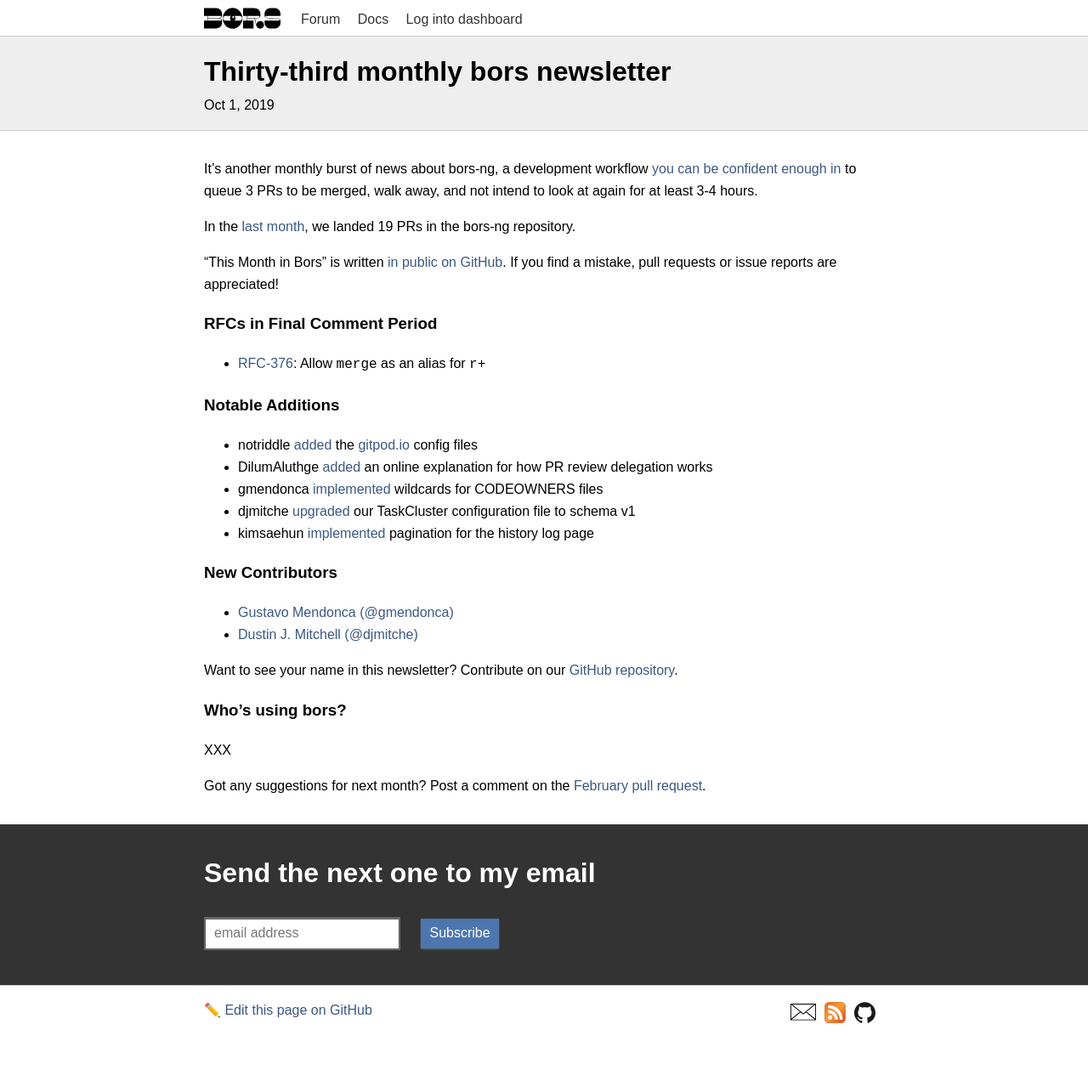
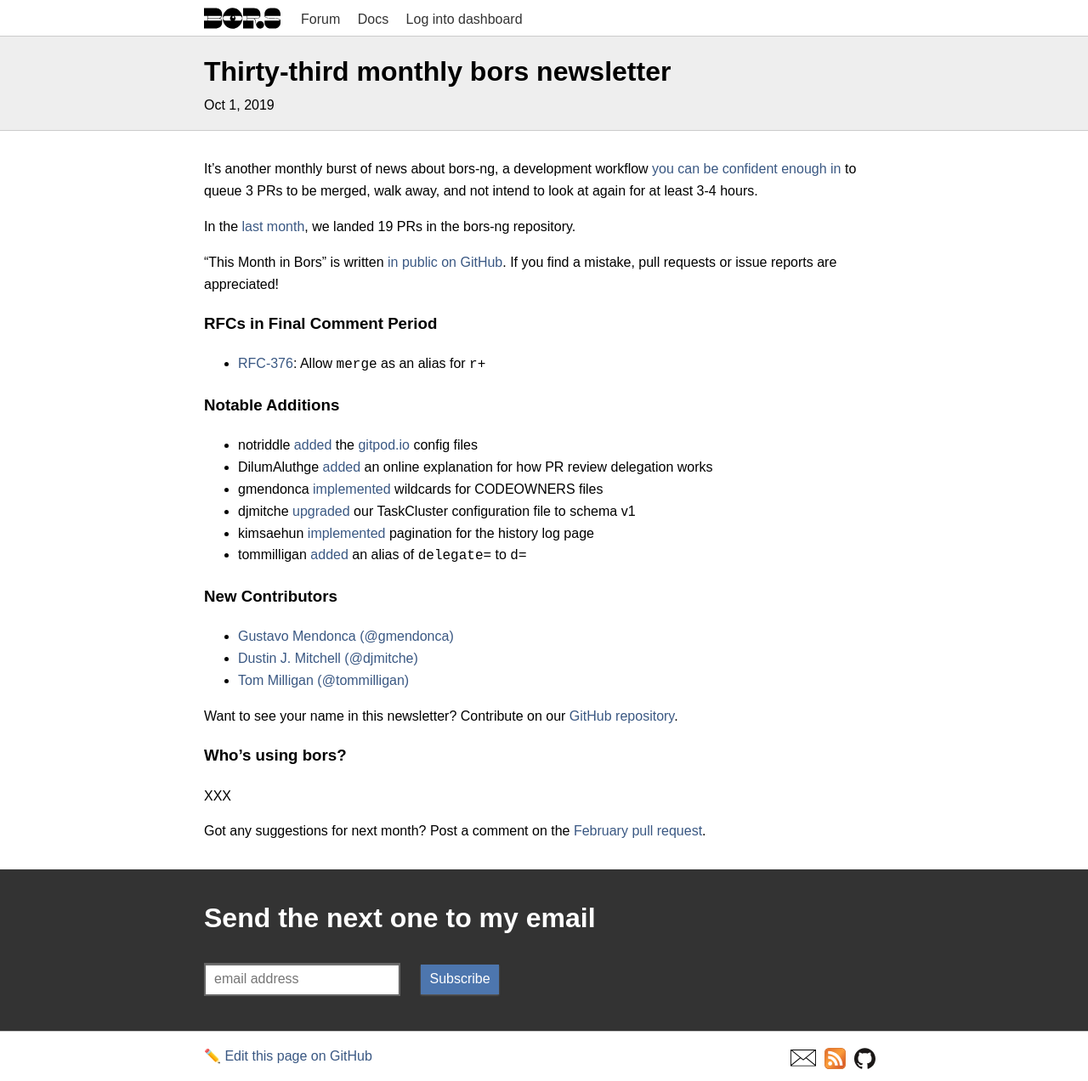
Before and after one commit to bors-ng/bors-ng.github.io, a Jekyll site: the page built from _posts/2019-10-01-tmib-33.md, in a window 1280 px wide. Shown: the whole page at 85% size. Built offline with Jekyll 4.4.1, drawn with Linux system fonts in a browser that asks for light colours; before the commit the page ends 1218 px from its top, so only the background shows below that.

Commit message:
Add bors-ng/bors-ng#727
Add @tommilligan as first-time contributor

```diff
--- a/_posts/2019-10-01-tmib-33.md
+++ b/_posts/2019-10-01-tmib-33.md
@@ -29,11 +29,13 @@
 * gmendonca [implemented](https://github.com/bors-ng/bors-ng/pull/753) wildcards for CODEOWNERS files
 * djmitche [upgraded](https://github.com/bors-ng/bors-ng/pull/749) our TaskCluster configuration file to schema v1
 * kimsaehun [implemented](https://github.com/bors-ng/bors-ng/pull/737) pagination for the history log page
+* tommilligan [added](https://github.com/bors-ng/bors-ng/pull/727) an alias of `delegate=` to `d=`
 
 ### New Contributors
 
 * [Gustavo Mendonca (@gmendonca)](https://github.com/gmendonca)
 * [Dustin J. Mitchell (@djmitche)](https://github.com/djmitche)
+* [Tom Milligan (@tommilligan)](https://github.com/tommilligan)
 
 Want to see your name in this newsletter? Contribute on our [GitHub repository](https://github.com/bors-ng/bors-ng).
 
```
